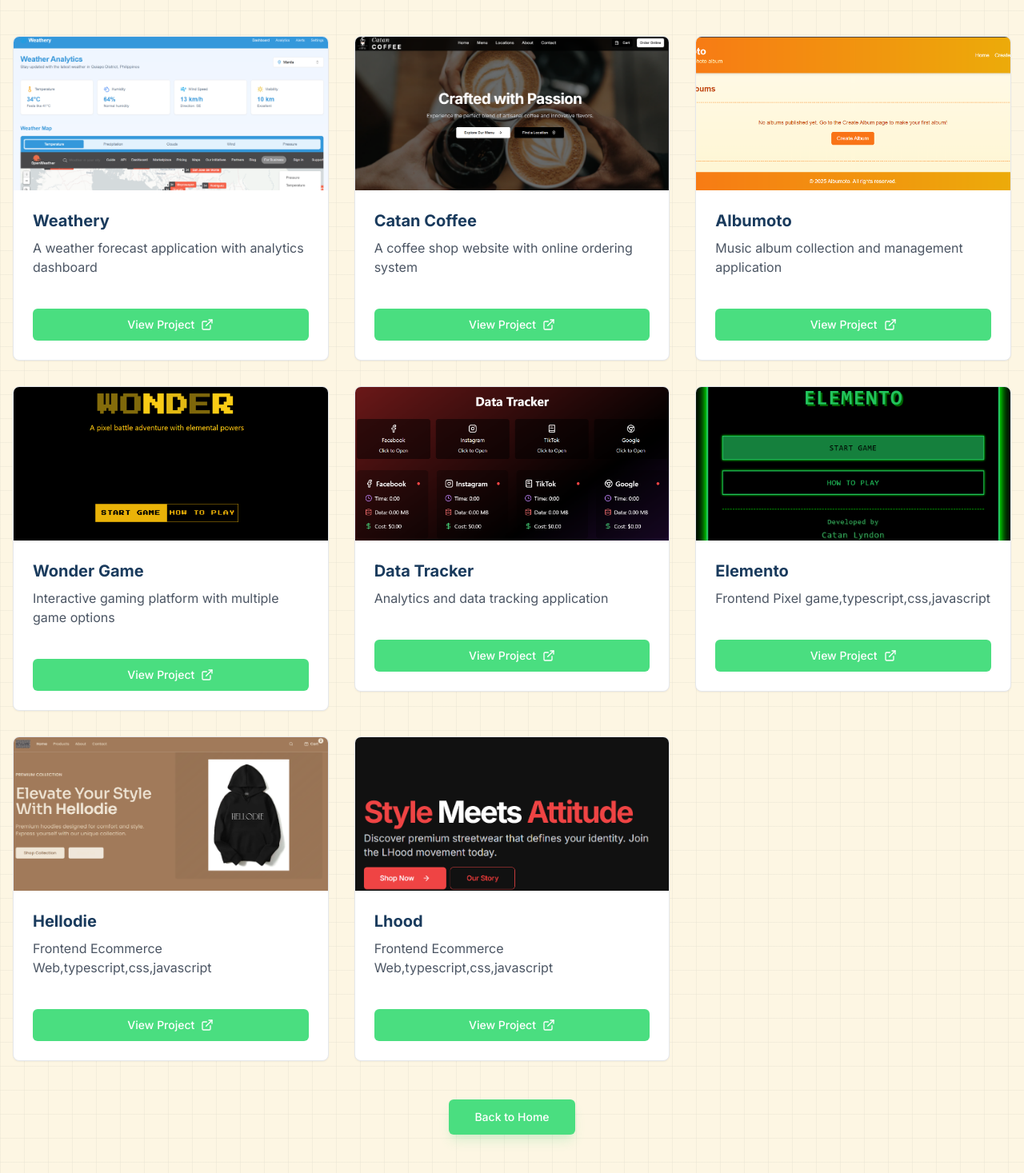
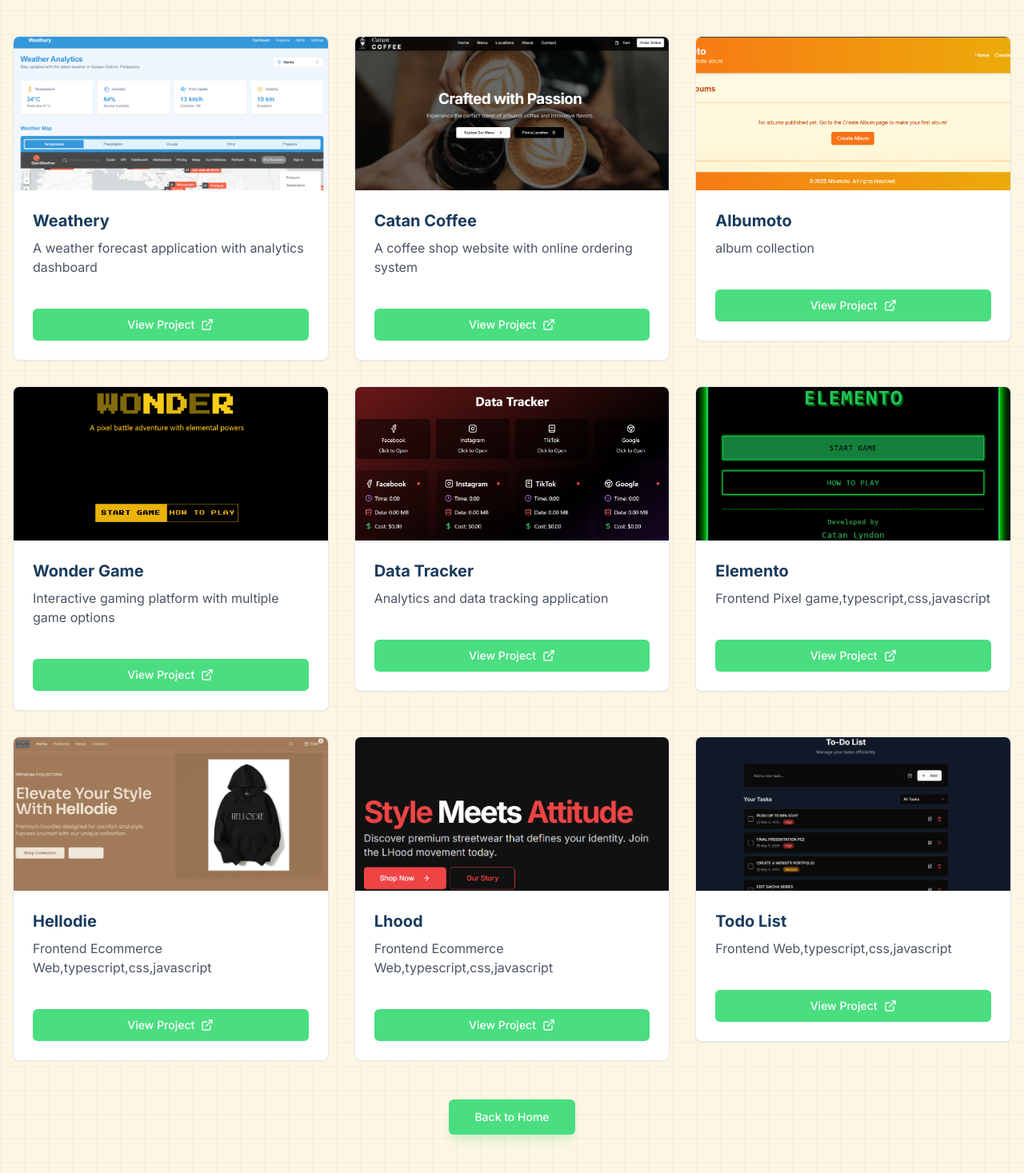
Before and after one commit to Lyndoncatan/Catandev, a Next.js app: page /projects in a window 1280 px wide. Shown: the part 227-1694 px from the top of the page at 80% size. Built offline with nearby package versions, Linux system fonts and the light colour scheme.

Commit message:
Your message

```diff
--- a/app/projects/page.tsx
+++ b/app/projects/page.tsx
@@ -26,7 +26,7 @@ export default function ProjectsPage() {
     {
       id: 3,
       title: "Albumoto",
-      description: "Music album collection and management application",
+      description: "album collection",
       image: "/images/albumoto.png",
       url: "https://albumoto.vercel.app/",
     },
@@ -67,6 +67,14 @@ export default function ProjectsPage() {
       description: "Frontend Ecommerce Web,typescript,css,javascript",
       image: "/images/lhood.png",
       url: "https://l-hood-shop.vercel.app/",
+    },
+
+     {
+      id: 9,
+      title: "Todo List",
+      description: "Frontend Web,typescript,css,javascript",
+      image: "/images/todolist.png",
+      url: "https://todo-list-app-zeta-silk.vercel.app/",
     },
   ]
 
```
Also changed, not shown: public/images/todolist.png (added).
